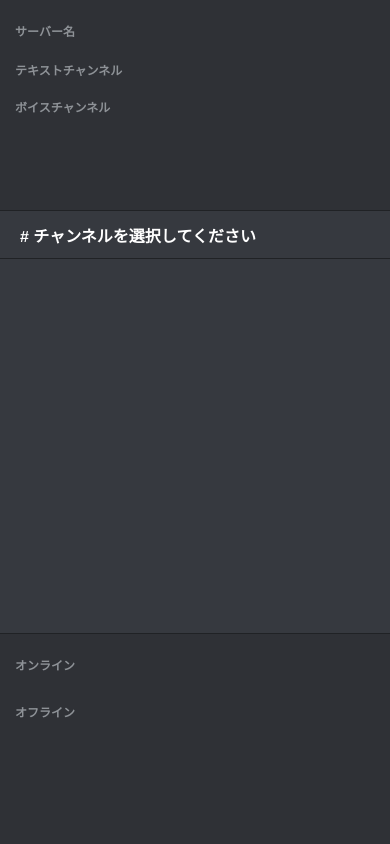
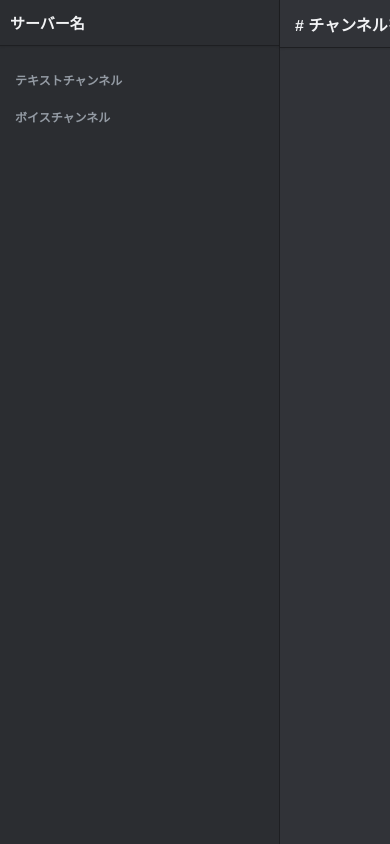
Before and after one commit to s2348830-commits/kansi, a website: page index.html in a window 390 px wide. Drawn offline with nearby package versions, Linux system fonts and the light colour scheme; no server answers.

Commit message:
Add files via upload

```diff
--- a/style.css
+++ b/style.css
@@ -1,4 +1,14 @@
-/* 全要素のサイズ計算を直感的にする設定（スマホでの横揺れ防止） */
+/* 画像から抽出した最新のDiscordカラー設定 */
+:root {
+    --bg-chat: #313338;       /* チャットエリアの背景色 */
+    --bg-sidebar: #2b2d31;    /* サイドバーの背景色 */
+    --bg-hover: #35373c;      /* ホバー時の背景色 */
+    --text-normal: #dbdee1;   /* 通常の文字色 */
+    --text-muted: #949ba4;    /* チャンネル名などの少し暗い文字色 */
+    --text-header: #f2f3f5;   /* ヘッダーや選択中チャンネルの明るい文字色 */
+    --border-color: #1e1f22;  /* 境界線の色 */
+}
+
 *, *::before, *::after {
     box-sizing: border-box;
 }
@@ -6,12 +16,12 @@
 body {
     margin: 0;
     padding: 0;
-    font-family: 'Helvetica Neue', Helvetica, Arial, sans-serif;
-    background-color: #36393f;
-    color: #dcddde;
+    font-family: "gg sans", 'Helvetica Neue', Helvetica, Arial, sans-serif;
+    background-color: var(--bg-chat);
+    color: var(--text-normal);
     height: 100vh;
     display: flex;
-    overflow: hidden;
+    overflow: hidden; /* body自体のスクロールは防ぐ */
 }
 
 .container {
@@ -20,8 +30,11 @@ body {
     height: 100%;
 }
 
+/* =========================================
+   サイドバー共通（チャンネル・メンバー）
+========================================= */
 .sidebar {
-    background-color: #2f3136;
+    background-color: var(--bg-sidebar);
     width: 240px;
     display: flex;
     flex-direction: column;
@@ -29,62 +42,83 @@ body {
 }
 
 .channels-sidebar {
-    border-right: 1px solid #202225;
+    border-right: 1px solid var(--border-color);
 }
 
 .members-sidebar {
-    background-color: #2f3136;
+    background-color: var(--bg-sidebar);
     overflow-y: auto;
 }
 
-/* チャンネル一覧が多い時のスクロール設定 */
 .scroll-area {
     flex: 1;
     overflow-y: auto;
 }
 
+/* 画像に合わせた見出しデザイン */
+#server-name {
+    font-size: 15px;
+    color: var(--text-header);
+    font-weight: bold;
+    padding: 12px 10px;
+    margin: -10px -10px 15px -10px;
+    border-bottom: 1px solid var(--border-color);
+    box-shadow: 0 1px 2px rgba(0,0,0,0.1);
+    text-transform: none;
+}
+
 h3 {
     font-size: 12px;
-    text-transform: uppercase;
-    color: #8e9297;
-    margin-bottom: 10px;
+    font-weight: bold;
+    color: var(--text-muted);
+    margin-top: 10px;
+    margin-bottom: 5px;
+    padding-left: 5px;
 }
 
+/* チャンネル一覧 */
 .channel-item {
-    padding: 8px 10px;
+    padding: 6px 10px;
     margin-bottom: 2px;
     border-radius: 4px;
     cursor: pointer;
-    color: #8e9297;
-    font-weight: bold;
+    color: var(--text-muted);
+    font-weight: 500;
+    font-size: 15px;
 }
 
 .channel-item:hover {
-    background-color: #393c43;
-    color: #dcddde;
+    background-color: var(--bg-hover);
+    color: var(--text-normal);
 }
 
+/* =========================================
+   チャットエリア
+========================================= */
 .chat-area {
     flex: 1;
+    min-width: 300px;
     display: flex;
     flex-direction: column;
-    background-color: #36393f;
+    background-color: var(--bg-chat);
 }
 
 .chat-header {
     height: 48px;
-    border-bottom: 1px solid #202225;
+    border-bottom: 1px solid var(--border-color);
     display: flex;
     align-items: center;
-    padding: 0 20px;
-    flex-shrink: 0; /* スマホでヘッダーが潰れないように設定 */
+    padding: 0 15px;
+    flex-shrink: 0;
+    box-shadow: 0 1px 2px rgba(0,0,0,0.1);
 }
 
 .chat-header h3 {
     margin: 0;
-    color: #fff;
+    color: var(--text-header);
     font-size: 16px;
-    text-transform: none;
+    padding-left: 0;
+    font-weight: bold;
 }
 
 .messages {
@@ -103,7 +137,7 @@ h3 {
 
 .message-author {
     font-weight: bold;
-    color: #fff;
+    color: var(--text-header);
     margin-bottom: 4px;
 }
 
@@ -112,16 +146,20 @@ h3 {
     word-break: break-word;
 }
 
+/* =========================================
+   メンバー一覧＆アイコン類
+========================================= */
 .member-item {
     display: flex;
     align-items: center;
     gap: 10px;
     padding: 8px 5px;
     border-radius: 4px;
+    cursor: pointer;
 }
 
 .member-item:hover {
-    background-color: #393c43;
+    background-color: var(--bg-hover);
 }
 
 .avatar-container {
@@ -145,9 +183,10 @@ h3 {
     width: 10px;
     height: 10px;
     border-radius: 50%;
-    border: 2px solid #2f3136;
+    border: 2px solid var(--bg-sidebar);
 }
 
+/* 添付画像 */
 .message-attachments {
     margin-top: 8px;
     display: flex;
@@ -163,7 +202,7 @@ h3 {
     align-self: flex-start;
 }
 
-/* ボイスチャンネルの参加者用スタイル */
+/* ボイスチャンネルの参加者 */
 .voice-members-list {
     padding-left: 20px;
     margin-bottom: 8px;
@@ -178,13 +217,13 @@ h3 {
     gap: 8px;
     padding: 4px 6px;
     border-radius: 4px;
-    color: #8e9297;
+    color: var(--text-muted);
     font-size: 14px;
 }
 
 .voice-member-item:hover {
-    background-color: #393c43;
-    color: #dcddde;
+    background-color: var(--bg-hover);
+    color: var(--text-normal);
 }
 
 .voice-avatar {
@@ -196,38 +235,47 @@ h3 {
 
 
 /* =========================================
-   スマホ・タブレット用レスポンシブデザイン
-   （画面幅が768px以下の場合に適用）
+   スマホ・タブレット用：アプリ風スワイプレイアウト
 ========================================= */
 @media screen and (max-width: 768px) {
+    /* 縦積みをやめ、横スクロールで3カラムを移動できるようにする */
     .container {
-        /* 横並びから縦積みに変更 */
-        flex-direction: column;
+        flex-direction: row;
+        overflow-x: auto;
+        /* スワイプ時に各パネルにピタッと止まるようにする */
+        scroll-snap-type: x mandatory;
+        -webkit-overflow-scrolling: touch;
+        scrollbar-width: none; /* Firefoxスクロールバー非表示 */
+    }
+
+    .container::-webkit-scrollbar {
+        display: none; /* Chrome/Safariスクロールバー非表示 */
     }
 
     .sidebar {
-        width: 100%; /* サイドバーを画面幅いっぱいに */
-        padding: 10px 15px; /* スマホでタップしやすいように余白を確保 */
-    }
-
-    .channels-sidebar {
-        height: 25vh; /* 画面全体の25%の高さにしてスクロールさせる */
-        border-right: none;
-        border-bottom: 1px solid #202225;
+        width: 280px; /* スマホで操作しやすい太さに */
+        flex-shrink: 0;
+        scroll-snap-align: start;
+        border-right: 1px solid var(--border-color);
+        border-bottom: none;
     }
 
     .chat-area {
-        flex: 1; /* 残りの高さをすべてチャットエリアに割り当て */
-        height: 50vh;
+        width: 100vw; /* スマホ画面ではチャットエリアが全画面幅になる */
+        flex: none;
+        flex-shrink: 0;
+        scroll-snap-align: center; /* 中央にピタッと止まる */
     }
 
     .members-sidebar {
-        height: 25vh; /* 画面全体の25%の高さ */
-        border-top: 1px solid #202225;
+        width: 280px;
+        flex-shrink: 0;
+        scroll-snap-align: end;
+        border-left: 1px solid var(--border-color);
+        border-top: none;
     }
 
-    /* スマホ画面だと画像が大きすぎる場合があるので制限 */
     .message-attachment {
-        max-height: 200px;
+        max-height: 220px;
     }
 }
```
